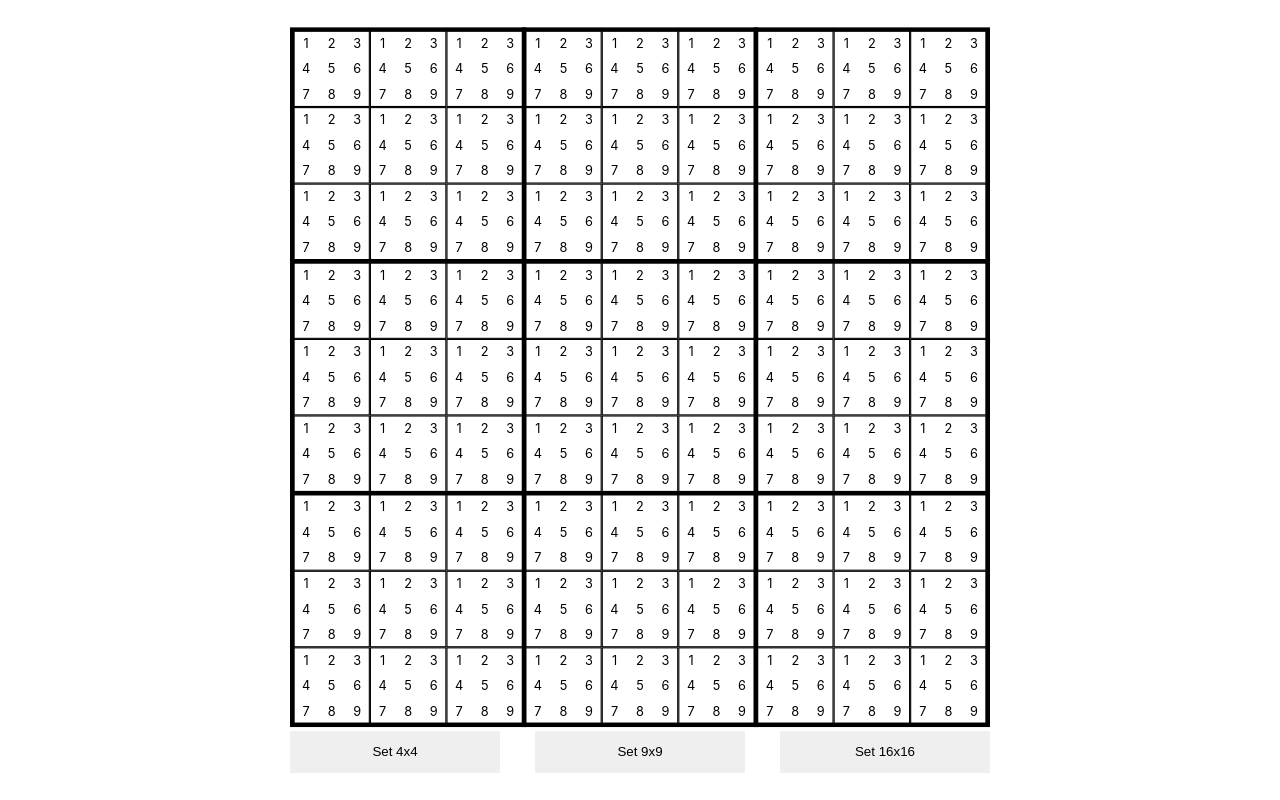
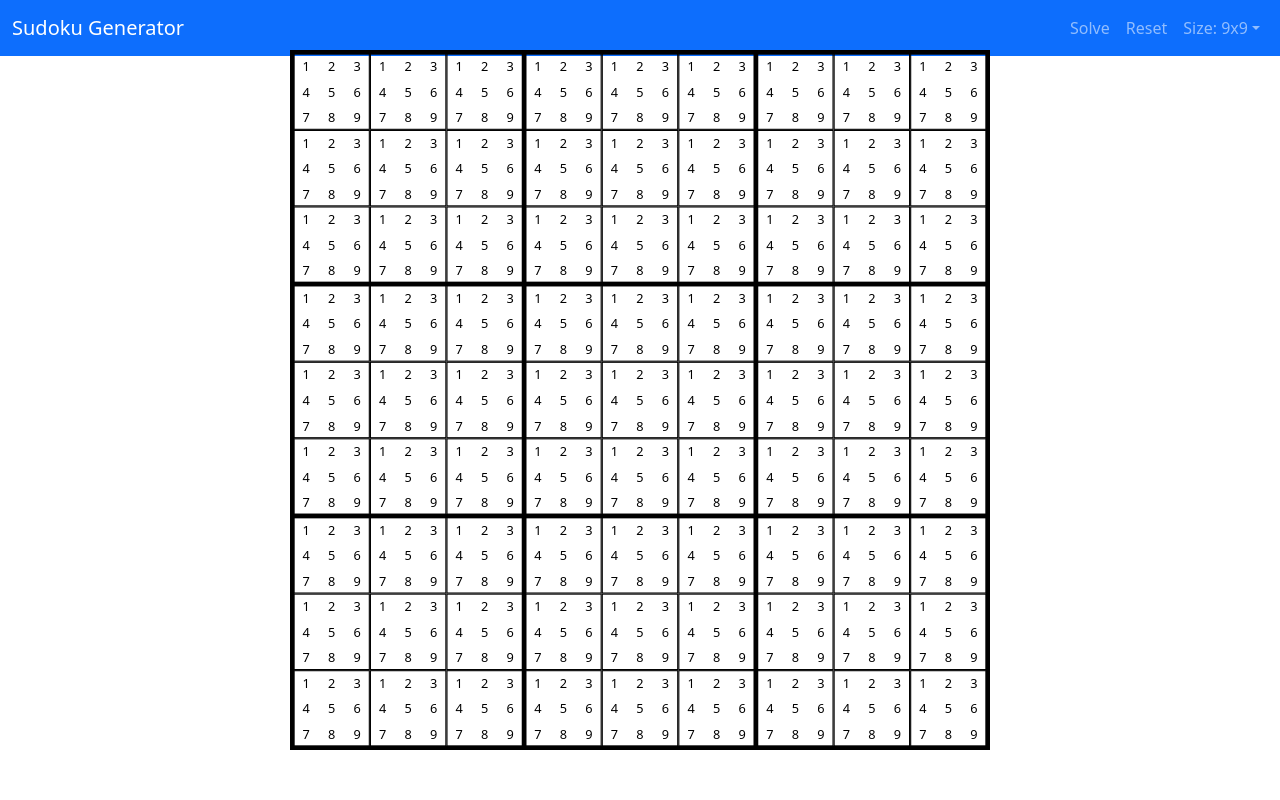
Before and after one commit to bliepp/sudoku-react, a React (Create React App) app: page / in a window 1280 px wide. Built offline with nearby package versions, Linux system fonts and the light colour scheme.

Commit message:
Add navbar for settings, include bootstrap

```diff
--- a/package.json
+++ b/package.json
@@ -6,9 +6,11 @@
     "@testing-library/jest-dom": "^5.17.0",
     "@testing-library/react": "^13.4.0",
     "@testing-library/user-event": "^13.5.0",
+    "bootstrap": "^5.3.2",
     "react": "^18.2.0",
     "react-dom": "^18.2.0",
     "react-scripts": "5.0.1",
+    "sass": "^1.71.0",
     "web-vitals": "^2.1.4"
   },
   "scripts": {
--- a/src/App.css
+++ b/src/App.css
@@ -11,14 +11,3 @@
 .Board svg g text:only-of-type {
     cursor: auto;
 }
-
-.Board button.Sidelength {
-    width: 30%;
-    border: 0;
-    padding: 1em;
-    margin-right: 5%;
-}
-
-.Board button.Sidelength:last-child {
-    margin-right: 0;
-}
--- a/src/App.js
+++ b/src/App.js
@@ -6,14 +6,41 @@ import Board from './Board.js';
 function App() {
   const [sideLength, setSideLength] = useState(9);
 
+  function chooseSize(size){
+    return function(e){
+      e.preventDefault();
+      setSideLength(size);
+    };
+  }
+
   return (
+    <>
+    <nav className="navbar navbar-expand-lg navbar-dark bg-primary">
+      <div className="container-fluid">
+        <span className="navbar-brand">Sudoku Generator</span>
+        <ul className="navbar-nav">
+          <li className="nav-item">
+            <a className="nav-link" href="#/" onClick={(e) => e.preventDefault()}>Solve</a>
+          </li>
+          <li className="nav-item">
+            <a className="nav-link" href="#/" onClick={(e) => e.preventDefault()}>Reset</a>
+          </li>
+          <li className="nav-item dropdown">
+              <a className="nav-link dropdown-toggle" href="#/" role="button" data-bs-toggle="dropdown" aria-expanded={false}>Size: { sideLength }x{sideLength}</a>
+              <ul className="dropdown-menu dropdown-menu-lg-end">
+                <li><h6 class="dropdown-header">Choose your size</h6></li>
+                <li><a className="dropdown-item" href="#/" onClick={chooseSize(4)}>4x4</a></li>
+                <li><a className="dropdown-item" href="#/" onClick={chooseSize(9)}>9x9</a></li>
+                <li><a className="dropdown-item" href="#/" onClick={chooseSize(16)}>16x16</a></li>
+              </ul>
+          </li>
+        </ul>
+      </div>
+    </nav>
     <div className="Board">
       <Board sideLength={sideLength} strokeWidth={40/sideLength} size={700} />
-      <br />
-      <button className="Sidelength" onClick={() => setSideLength(4)}>Set 4x4</button>
-      <button className="Sidelength" onClick={() => setSideLength(9)}>Set 9x9</button>
-      <button className="Sidelength" onClick={() => setSideLength(16)}>Set 16x16</button>
     </div>
+    </>
   );
 }
 
--- a/src/index.css
+++ /dev/null
@@ -1,13 +0,0 @@
-body {
-  margin: 0;
-  font-family: -apple-system, BlinkMacSystemFont, 'Segoe UI', 'Roboto', 'Oxygen',
-    'Ubuntu', 'Cantarell', 'Fira Sans', 'Droid Sans', 'Helvetica Neue',
-    sans-serif;
-  -webkit-font-smoothing: antialiased;
-  -moz-osx-font-smoothing: grayscale;
-}
-
-code {
-  font-family: source-code-pro, Menlo, Monaco, Consolas, 'Courier New',
-    monospace;
-}
--- a/src/index.js
+++ b/src/index.js
@@ -1,6 +1,7 @@
 import React from 'react';
 import ReactDOM from 'react-dom/client';
-import './index.css';
+import './index.scss';
+import "bootstrap/dist/js/bootstrap.bundle.js"
 import App from './App';
 import reportWebVitals from './reportWebVitals';
 
--- /dev/null
+++ b/src/index.scss
@@ -0,0 +1,5 @@
+@import "~bootstrap/scss/bootstrap.scss";
+
+a:hover {
+    cursor: pointer;
+}
```
Also changed, not shown: 1 other file (tests, documents, lock files or other folders).
